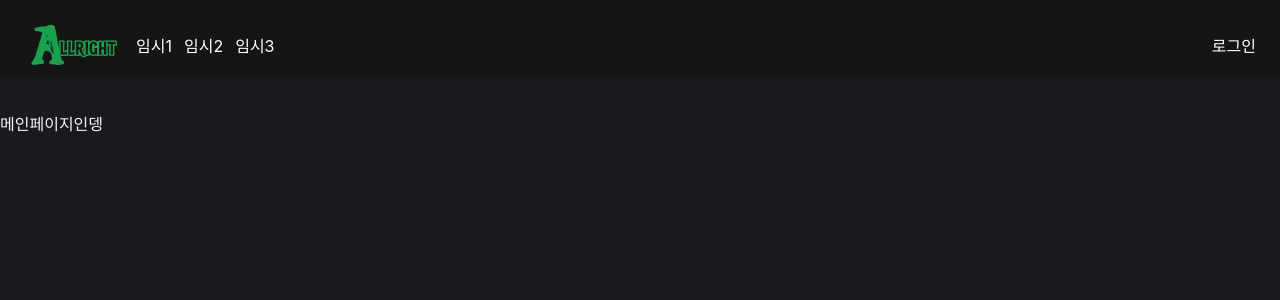
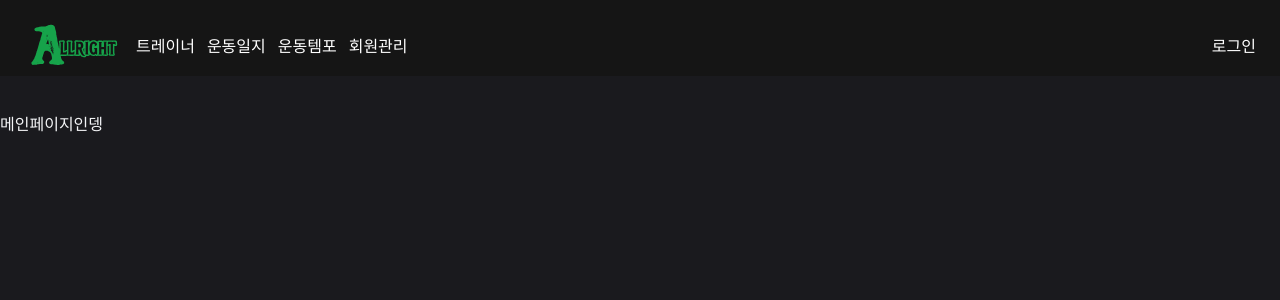
Before and after one commit to whdjh/YepBuddy, a Next.js app in the folder allright_web/: page / in a window 1280 px wide. Shown: the top 300 px of the page. Built offline with nearby package versions, Linux system fonts and the light colour scheme; a web font is replaced by a local one.

Commit message:
feat: 탭 구성 완료

```diff
--- a/allright_web/src/components/common/Gnb.tsx
+++ b/allright_web/src/components/common/Gnb.tsx
@@ -5,9 +5,10 @@ import Logo from "@/asset/ic/ic_logo.svg";
 
 export default function Gnb() {
   const navItems = [
-    { href: "/tmp1", label: "임시1" },
-    { href: "/tmp2", label: "임시2" },
-    { href: "/tmp3", label: "임시3" },
+    { href: "/trainer", label: "트레이너" },
+    { href: "/diary", label: "운동일지" },
+    { href: "/tempo", label: "운동템포" },
+    { href: "/member", label: "회원관리" }, // 이거의 경우 트레이너만 볼 수 있음
   ];
 
   return (
```
